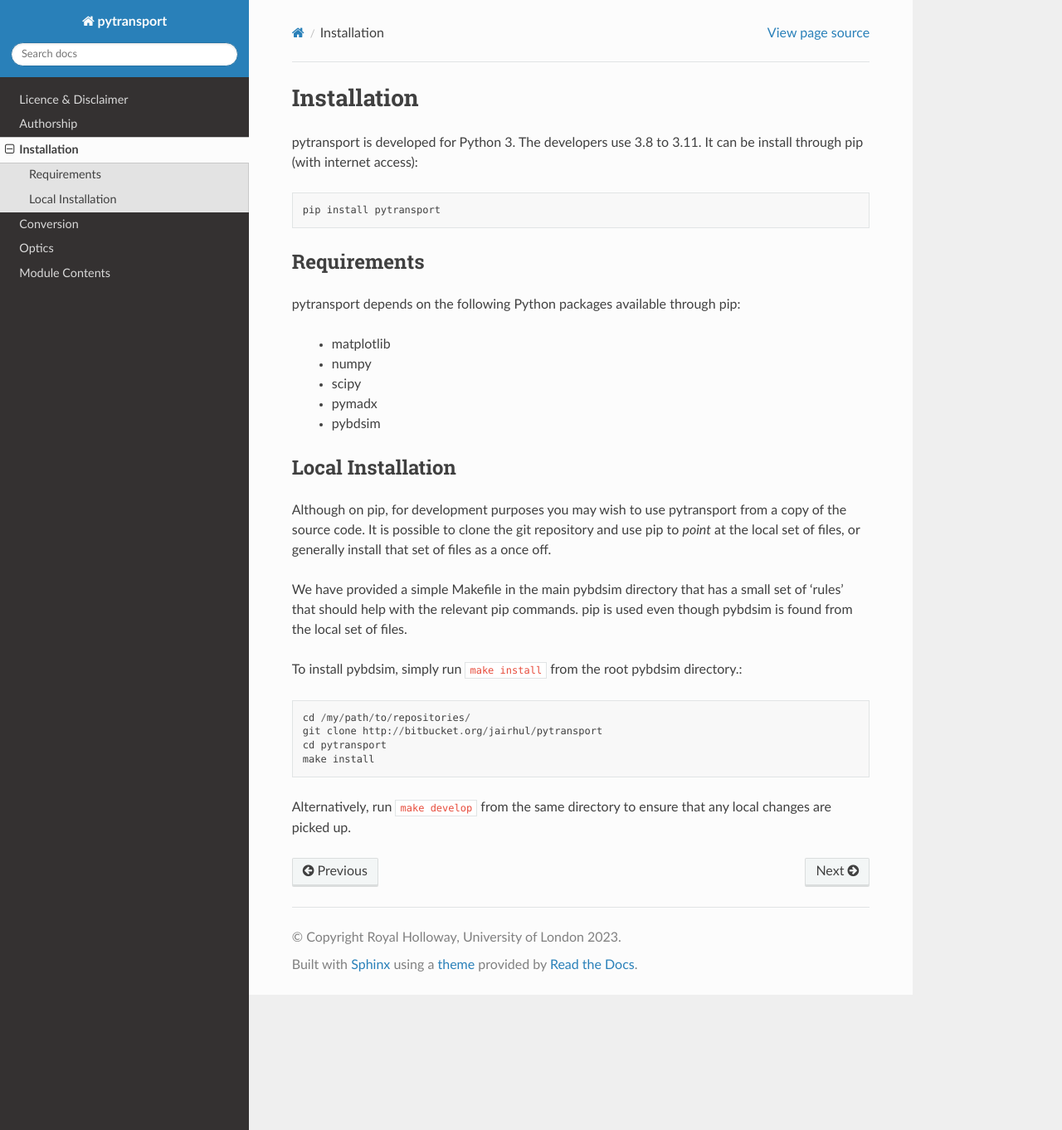
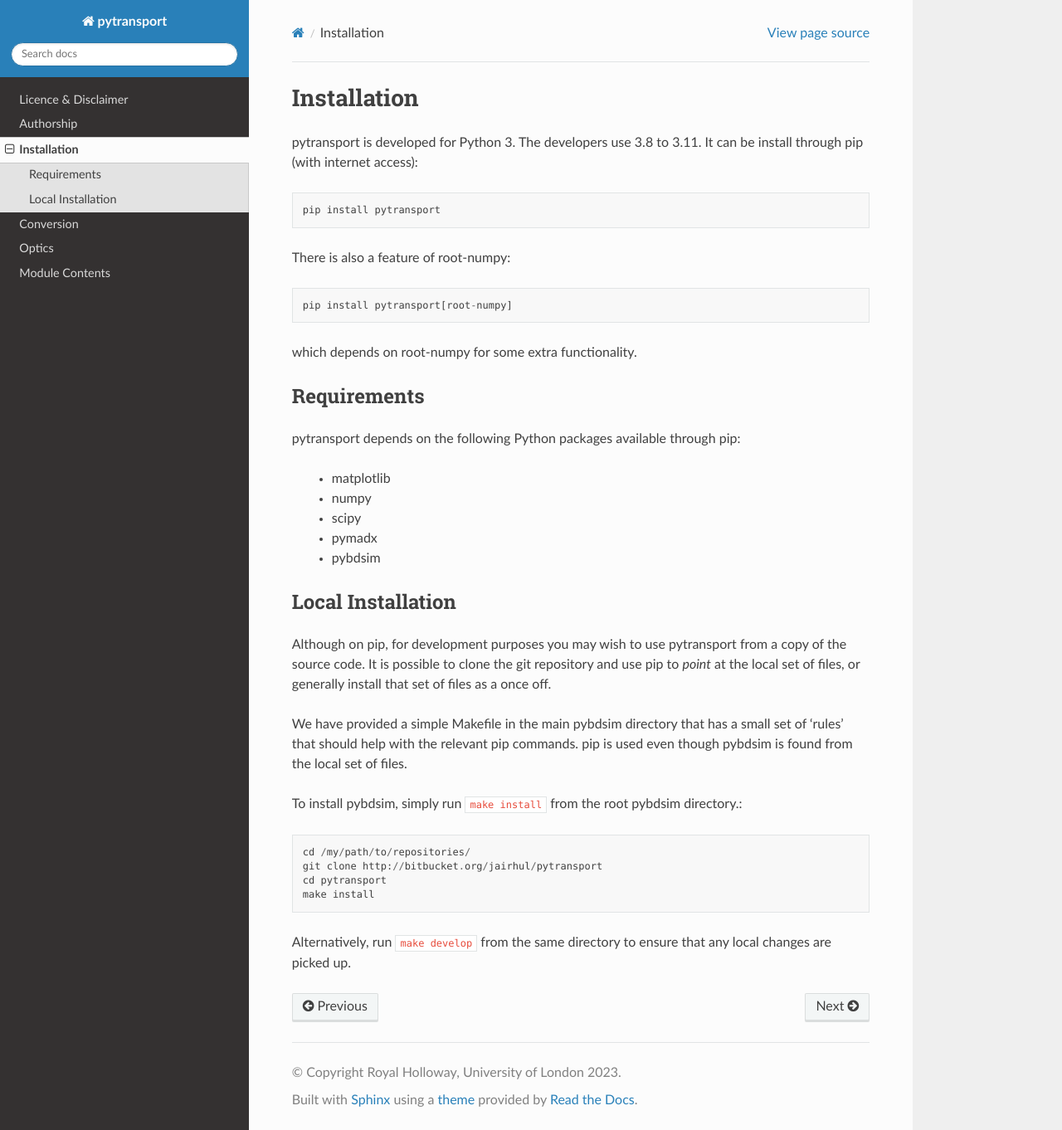
Before and after one commit to bdsim-collaboration/pytransport, a Sphinx documentation site: the page built from docs/source/installation.rst, in a window 1280 px wide and 1362 px high. Shown: the whole window at 83% size. Built offline with Sphinx 7.4.7 and the Read the Docs theme 2.0.0, drawn with Linux system fonts in a browser that asks for light colours.

Commit message:
Make root-numpy optional as it's used.

```diff
--- a/docs/source/installation.rst
+++ b/docs/source/installation.rst
@@ -8,6 +8,11 @@ be install through pip (with internet access): ::
 
   pip install pytransport
 
+There is also a feature of root-numpy: ::
+
+  pip install pytransport[root-numpy]
+
+which depends on root-numpy for some extra functionality.
 
 Requirements
 ------------
--- a/pyproject.toml
+++ b/pyproject.toml
@@ -29,12 +29,12 @@ dependencies = [
   "matplotlib>=3.0",
   "numpy>=1.14",
   "scipy",
-  "root-numpy",
   "importlib-metadata"
 ]
 
 [project.optional-dependencies]
 dev = ["pytest", "sphinx", "sphinx-rtd-theme"]
+root-numpy = ["root-numpy"]
 
 [project.urls]
 homepage = "http://www.pp.rhul.ac.uk/bdsim/pytransport"
```
